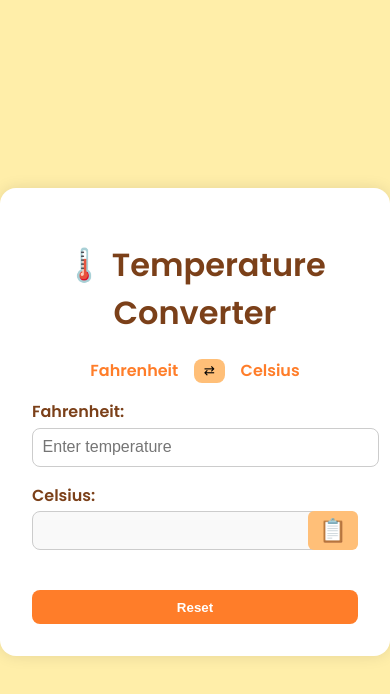
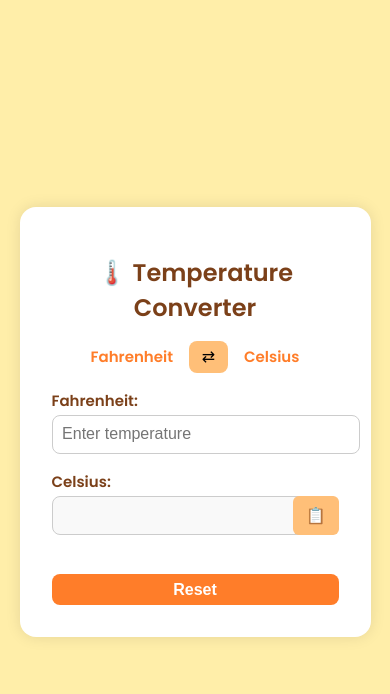
Before and after one commit to Thumira2010/Temperature-Converter, a plain HTML site: page index.html in a window 390 px wide. Both pictures are taken after a click on the button "Swap conversion direction". Drawn offline with Linux system fonts and the light colour scheme.

Commit message:
Mobile Responsive

```diff
--- a/index.html
+++ b/index.html
@@ -11,24 +11,23 @@
   <div class="container">
     <div class="card">
       <h1>🌡️ Temperature Converter</h1>
-
       <div class="converter-top">
-        <span id="fromUnit">Celsius</span>
-        <button id="swapBtn" title="Swap Conversion">⇄</button>
-        <span id="toUnit">Fahrenheit</span>
+      <span id="fromUnit" class="fade">Celsius</span>
+        <button id="swapBtn" title="Swap Conversion" aria-label="Swap conversion direction">⇄</button>
+        <span id="toUnit" class="fade">Fahrenheit</span>
       </div>
-
-      <label for="temperatureInput" id="inputLabel">Celsius:</label>
+      <label for="temperatureInput" id="inputLabel" class="fade">Celsius:</label>
       <input type="number" id="temperatureInput" placeholder="Enter temperature" oninput="convert()" />
 
-      <label for="resultText" id="outputLabel">Fahrenheit:</label>
+      <label for="resultText" id="outputLabel" class="fade">Fahrenheit:</label>
       <div class="output-container">
         <input id="resultText" readonly />
-        <button id="copyBtn" onclick="copyResult()">📋</button>
+        <button id="copyBtn" aria-label="Copy result" onclick="copyResult()">📋</button>
       </div>
 
       <p id="resultWords" class="result-words"></p>
       <p id="error" class="error"></p>
+
       <button id="resetBtn" onclick="reset()">Reset</button>
     </div>
   </div>
--- a/script.js
+++ b/script.js
@@ -17,18 +17,12 @@
   }
 
   const temp = parseFloat(input);
-      let result;
+  const result = isCtoF
+    ? (temp * 9 / 5) + 32
+    : (temp - 32) * 5 / 9;
 
-      if (isCtoF) {
-        result = (temp * 9 / 5) + 32;
-        resultText.value = `${result.toFixed(2)} °F`;
-        resultWords.innerText = `${temp} degrees Celsius = ${result.toFixed(2)} degrees Fahrenheit`;
-      } else {
-        result = (temp - 32) * 5 / 9;
-        resultText.value = `${result.toFixed(2)} °C`;
-        resultWords.innerText = `${temp} degrees Fahrenheit = ${result.toFixed(2)} degrees Celsius`;
-      }
-
+  resultText.value = `${result.toFixed(2)} ${isCtoF ? "°F" : "°C"}`;
+  resultWords.innerText = `${temp} degrees ${isCtoF ? "Celsius" : "Fahrenheit"} = ${result.toFixed(2)} degrees ${isCtoF ? "Fahrenheit" : "Celsius"}`;
   setTimeout(() => resultWords.classList.add("visible"), 10);
 }
 
@@ -39,21 +33,16 @@
   const inputLabel = document.getElementById("inputLabel");
   const outputLabel = document.getElementById("outputLabel");
 
-      fromUnit.style.opacity = 0;
-      toUnit.style.opacity = 0;
-      inputLabel.style.opacity = 0;
-      outputLabel.style.opacity = 0;
+[fromUnit, toUnit, inputLabel, outputLabel].forEach(el => el.classList.add("hidden"));
 
 setTimeout(() => {
   fromUnit.innerText = isCtoF ? "Celsius" : "Fahrenheit";
   toUnit.innerText = isCtoF ? "Fahrenheit" : "Celsius";
   inputLabel.innerText = isCtoF ? "Celsius:" : "Fahrenheit:";
   outputLabel.innerText = isCtoF ? "Fahrenheit:" : "Celsius:";
-        fromUnit.style.opacity = 1;
-        toUnit.style.opacity = 1;
-        inputLabel.style.opacity = 1;
-        outputLabel.style.opacity = 1;
-      }, 150);
+
+  [fromUnit, toUnit, inputLabel, outputLabel].forEach(el => el.classList.remove("hidden"));
+}, 200);
 
   reset();
 }
@@ -61,9 +50,8 @@
 function reset() {
   document.getElementById("temperatureInput").value = "";
   document.getElementById("resultText").value = "";
-      const resultWords = document.getElementById("resultWords");
-      resultWords.classList.remove("visible");
-      resultWords.innerText = "";
+  document.getElementById("resultWords").classList.remove("visible");
+  document.getElementById("resultWords").innerText = "";
   document.getElementById("error").innerText = "";
 }
 
@@ -71,10 +59,10 @@
   const copyBtn = document.getElementById("copyBtn");
   const text = document.getElementById("resultText").value;
   if (!text) return;
+
   navigator.clipboard.writeText(text).then(() => {
     copyBtn.classList.add("clicked");
     setTimeout(() => copyBtn.classList.remove("clicked"), 300);
-
   });
 }
 
--- a/style.css
+++ b/style.css
@@ -8,29 +8,37 @@
   align-items: center;
   height: 100vh;
 }
+
 .container {
+  width: 90%;
   max-width: 400px;
   background-color: #fff;
   padding: 2rem;
   border-radius: 16px;
   box-shadow: 0 0 15px rgba(0,0,0,0.1);
+  box-sizing: border-box;
 }
+
 h1 {
   text-align: center;
   color: #7b4019;
 }
+
 .converter-top {
   display: flex;
   justify-content: center;
   align-items: center;
   margin-bottom: 1rem;
   gap: 1rem;
+  flex-wrap: wrap;
 }
+
 .converter-top span {
   font-weight: 600;
   color: #ff7d29;
   transition: opacity 0.3s ease;
 }
+
 #swapBtn {
   background-color: #ffbf78;
   border: none;
@@ -38,13 +46,14 @@
   border-radius: 8px;
   cursor: pointer;
 }
+
 label {
   display: block;
   margin: 0.5rem 0 0.2rem;
   font-weight: 600;
   color: #7b4019;
-      transition: opacity 0.3s ease;
 }
+
 input[type="number"],
 input[readonly] {
   width: 100%;
@@ -54,16 +63,19 @@
   margin-bottom: 0.5rem;
   font-size: 1rem;
 }
+
 input[readonly] {
   background-color: #f9f9f9;
   font-weight: 600;
   color: #333;
 }
+
 .output-container {
   position: relative;
   display: flex;
   align-items: center;
 }
+
 #copyBtn {
   position: absolute;
   right: 0;
@@ -78,21 +90,38 @@
   max-height: 39px;
   transition: background-color 0.3s ease;
 }
+
+#copyBtn.clicked {
+  background-color: #ff7d29;
+}
+.fade {
+  transition: opacity 0.3s ease;
+}
+
+.fade.hidden {
+  opacity: 0;
+}
+
 #resultWords {
   margin-top: 0.5rem;
   font-style: italic;
   color: #7b4019;
   opacity: 0;
   transition: opacity 0.3s ease;
+  opacity: 0;
+  transition: opacity 0.4s ease;
 }
+
 #resultWords.visible {
   opacity: 1;
 }
+
 #error {
   color: red;
   text-align: center;
   margin-top: 0.5rem;
 }
+
 #resetBtn {
   width: 100%;
   padding: 0.6rem;
@@ -105,16 +134,30 @@
   font-weight: 600;
   transition: opacity 0.3s ease;
 }
+
 #resetBtn:hover {
   opacity: 0.8;
 }
 
-    @keyframes pop {
-        0% { transform: scale(1); }
-        50% { transform: scale(1.2); }
-        100% { transform: scale(1); }
+@media (max-width: 600px) {
+  body {
+    font-size: 15px;
   }
 
-    #copyBtn.clicked {
-        background-color: #ff7d29;
+  h1 {
+    font-size: 1.5rem;
   }
+
+  #swapBtn, #copyBtn, #resetBtn {
+    font-size: 1rem;
+    padding: 0.4rem 0.8rem;
+  }
+
+  .output-container {
+    flex-direction: row;
+  }
+
+  .output-container input {
+    flex: 1;
+  }
+}
```
Lines whose indentation alone changed are shown as unchanged.
